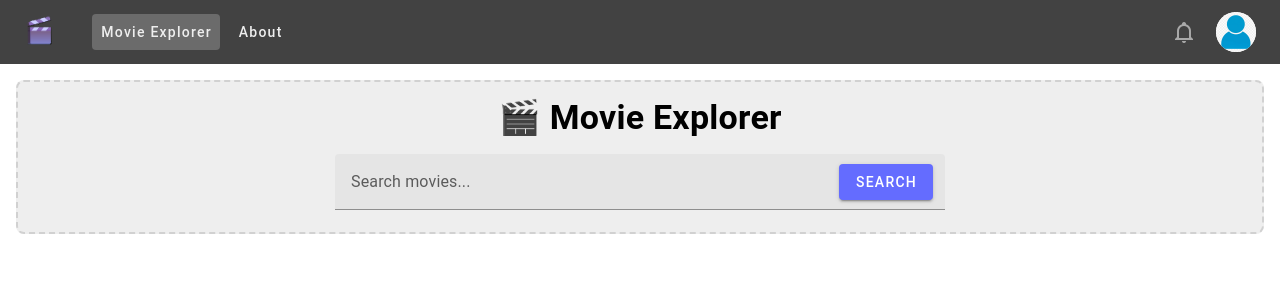
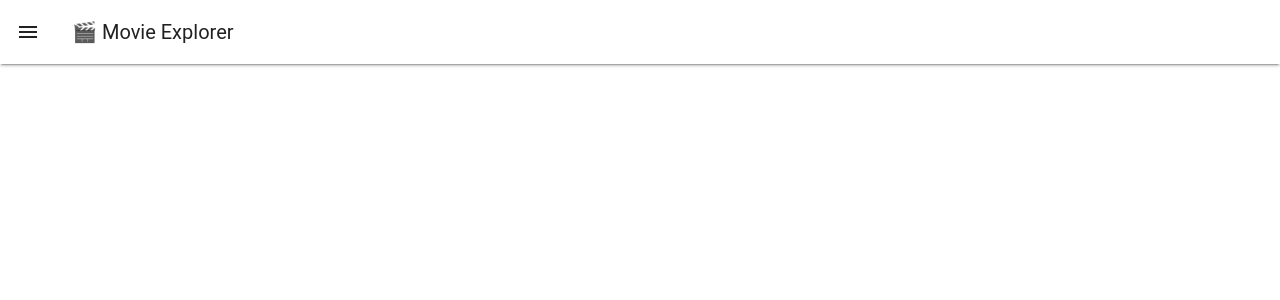
Before and after one commit to michelleVerastar/front-end-challenge, a Vue app in the folder movie-explorer/: page / in a window 1280 px wide. Shown: the top 300 px of the page. Built offline with nearby package versions, Linux system fonts and the light colour scheme; a small style sheet from the web is missing.

Commit message:
added app bar with nav drawer

```diff
--- a/movie-explorer/package.json
+++ b/movie-explorer/package.json
@@ -17,6 +17,7 @@
     "pinia": "^3.0.3",
     "vnpm": "^1.0.76",
     "vue": "^3.5.18",
+    "vue-router": "^4.5.1",
     "vuetify": "^3.9.7"
   },
   "devDependencies": {
--- a/movie-explorer/src/App.vue
+++ b/movie-explorer/src/App.vue
@@ -1,109 +1,49 @@
 <!-- The top level component -->
 <script lang="ts" setup>
-    import MovieSearch from "./components/MovieSearch.vue";
-    import MovieList from "./components/MovieList.vue";
-    import MovieDetailsModal from "./components/MovieDetailsModal.vue";
-    import { useMovieStore } from './stores/MovieStore';
-    import movieImage from './assets/movieImage.png';
-    import { shallowRef } from 'vue'
-    import userIcon from './assets/userIcon.png';
+    import { ref} from 'vue'
+    import { useRouter} from "vue-router"
 
-    const movieStore = useMovieStore();
-    const drawer = shallowRef(false)
+    const drawer = ref(false)
+    const router = useRouter()
 
-    const items = [
-        {
-            text: 'Movie Explorer',
-        },
-        {
-            text: 'About',
-        }
+    const appBarItems = [
+        {text: 'Movie Search', to: '/movie-explorer/'},
+        {text: 'About', to: '/movie-explorer/about'}
     ]
+
+    function navigate(item: { text: string; to: string }) {
+        drawer.value = false
+        router.push(item.to)
+    }
 
 </script>
 
 <template>
     <v-layout>
-        <v-app-bar class="px-md-4" color="surface-variant" flat>
-            <template #prepend>
-                <v-app-bar-nav-icon
-                    v-if="$vuetify.display.smAndDown"
-                    @click="drawer = !drawer"
-                />
+        <v-app-bar :elevation="2">
+            <template v-slot:prepend>
+                <v-app-bar-nav-icon @click="drawer = !drawer"></v-app-bar-nav-icon>
             </template>
 
-            <v-img
-                class="me-sm-8"
-                max-width="40"
-                :src= "movieImage"
-            />
-
-            <template v-if="$vuetify.display.mdAndUp">
-                <v-btn
-                    v-for="(item, i) in items"
-                    :key="i"
-                    :active="i === 0"
-                    class="me-2 text-none"
-                    slim
-                    v-bind="item"
-                />
-            </template>
-
-             <v-spacer />
-
-             <template #append>
-                <v-btn
-                    class="ms-1 opacity-60"
-                    icon="mdi-bell-outline"
-                />
-
-                <v-btn class="ms-1" icon>
-                    <v-avatar :image="userIcon" />
-
-                    <v-menu activator="parent" origin="top">
-                        <v-list>
-                            <v-list-item link title="Update profile" />
-                            <v-list-item link title="Sign out" />
-                        </v-list>
-                    </v-menu>
-                </v-btn>
-            </template>
+            <v-app-bar-title>🎬 Movie Explorer</v-app-bar-title>
         </v-app-bar>
 
+        <v-navigation-drawer v-model="drawer" temporary>
+            <v-list>
+                <v-list-item
+                    v-for="(item, index) in appBarItems"
+                    :key="index"
+                    :title="item.text"
+                    link
+                    @click="navigate(item)"
+                />
+            </v-list>
+        </v-navigation-drawer>
+
         <v-main>
+            <router-view /> <!-- Dynamic page container -->
+        </v-main>
 
-            <div class="pa-4">
-                <v-sheet
-                    border="dashed md"
-                    color="surface-light"
-                    rounded="lg"
-                    width="100%"
-                >
-                    <h2 class="text-h4 font-weight-bold text-center my-4">🎬 Movie Explorer</h2>
-                    <!-- Search -->
-                    <MovieSearch/>
-                    <!-- Loading / error messages -->
-                    <v-alert
-                        v-if="movieStore.loading"
-                        type="info"
-                        class="my-4">Loading...
-                    </v-alert>
-
-                    <v-alert
-                        v-else-if="movieStore.errorMessage"
-                        type="error"
-                        class="my-4">
-                        {{ movieStore.errorMessage }}
-                    </v-alert >
-
-                    <!-- Movie list -->
-                    <MovieList v-if="movieStore.movies.length > 0" />
-
-                    <!-- Selected movie details -->
-                    <MovieDetailsModal v-if="movieStore.showMovieDetails"/>
-                </v-sheet>
-            </div>
-        </v-main>
     </v-layout>
 </template>
 
--- a/movie-explorer/src/main.ts
+++ b/movie-explorer/src/main.ts
@@ -1,5 +1,6 @@
 import { createApp } from 'vue'
 import { createPinia } from 'pinia'
+import  router  from './router'
 
 // Vuetify
 import 'vuetify/styles/main.css'
@@ -25,4 +26,4 @@ const vuetify = createVuetify({
 //initialize Pinia
 const pinia = createPinia()
 
-createApp(App).use(vuetify).use(pinia).mount('#app')
+createApp(App).use(router).use(vuetify).use(pinia).mount('#app')
--- a/movie-explorer/src/pages/About.vue
+++ b/movie-explorer/src/pages/About.vue
@@ -0,0 +1,9 @@
+<script lang="ts" setup>
+
+</script>
+
+<template>
+    <v-main>
+         <h2 class="text-h4 font-weight-bold text-center my-4">About This App</h2>
+    </v-main>
+</template>
--- /dev/null
+++ b/movie-explorer/src/pages/MovieSearch.vue
@@ -0,0 +1,35 @@
+<script lang="ts" setup>
+    import MovieSearch from "../components/MovieSearch.vue";
+    import MovieList from "../components/MovieList.vue";
+    import MovieDetailsModal from "../components/MovieDetailsModal.vue";
+    import { useMovieStore } from '../stores/MovieStore';
+    const movieStore = useMovieStore();
+
+</script>
+
+<template>
+    <v-main>
+        <h2 class="text-h4 font-weight-bold text-center my-4">Movie Search</h2>
+        <!-- Search -->
+        <MovieSearch/>
+        <!-- Loading / error messages -->
+        <v-alert
+            v-if="movieStore.loading"
+            type="info"
+            class="my-4">Loading...
+        </v-alert>
+
+        <v-alert
+            v-else-if="movieStore.errorMessage"
+            type="error"
+            class="my-4">
+            {{ movieStore.errorMessage }}
+        </v-alert >
+
+        <!-- Movie list -->
+        <MovieList v-if="movieStore.movies.length > 0" />
+
+        <!-- Selected movie details -->
+        <MovieDetailsModal v-if="movieStore.showMovieDetails"/>
+    </v-main>
+</template>
```
Also changed, not shown: movie-explorer/src/router/index.ts (added, +15 -0 lines), movie-explorer/src/pages/MovieExplorer.vue (deleted), 1 other file (tests, documents, lock files or other folders).
